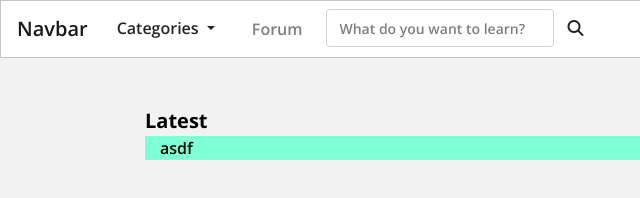
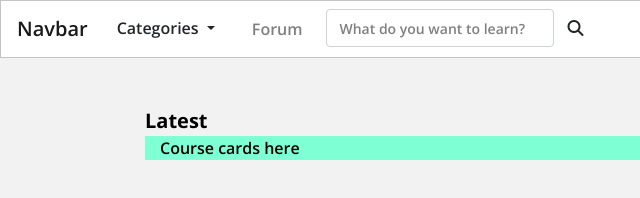
Before and after one commit to Gansukii/IskoLearning, a website: page public/home.html in a window 1280 px wide. Shown: the full height of the page, 0-640 px from the left. Drawn offline with nearby package versions, Linux system fonts and the light colour scheme; some packages are replaced by stand-ins of ours; no server answers.

Commit message:
'firebase.json'

```diff
--- a/public/home.html
+++ b/public/home.html
@@ -62,7 +62,7 @@
         <div class="row w-100 d-flex justify-content-center ">
             <div class="col-9 p-0">
                 <div class="col-12 p-0 txtLatest">Latest</div>
-                <div class="col-12 latest">asdf</div>
+                <div class="col-12 latest">Course cards here</div>
             </div>
 
 
```
Also changed, not shown: package.json (added, +19 -0 lines), firebase.json, 1 other file.
